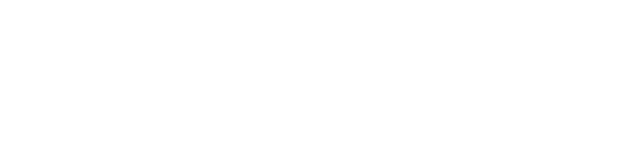
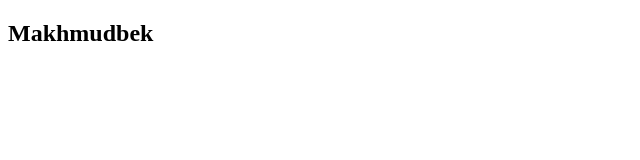
Before and after one commit to jofay226/213, a plain HTML site: page index.html in a window 1280 px wide. Shown: the whole page, without its empty margins (0-640 px from the left). Drawn offline with Linux system fonts and the light colour scheme.

Commit message:
first commit

```diff
--- a/index.html
+++ b/index.html
@@ -6,5 +6,7 @@
     <title>Document</title>
     <link rel="stylesheet" href="./style.css" />
   </head>
-  <body></body>
+  <body>
+    <h2>Makhmudbek</h2>
+  </body>
 </html>
```
